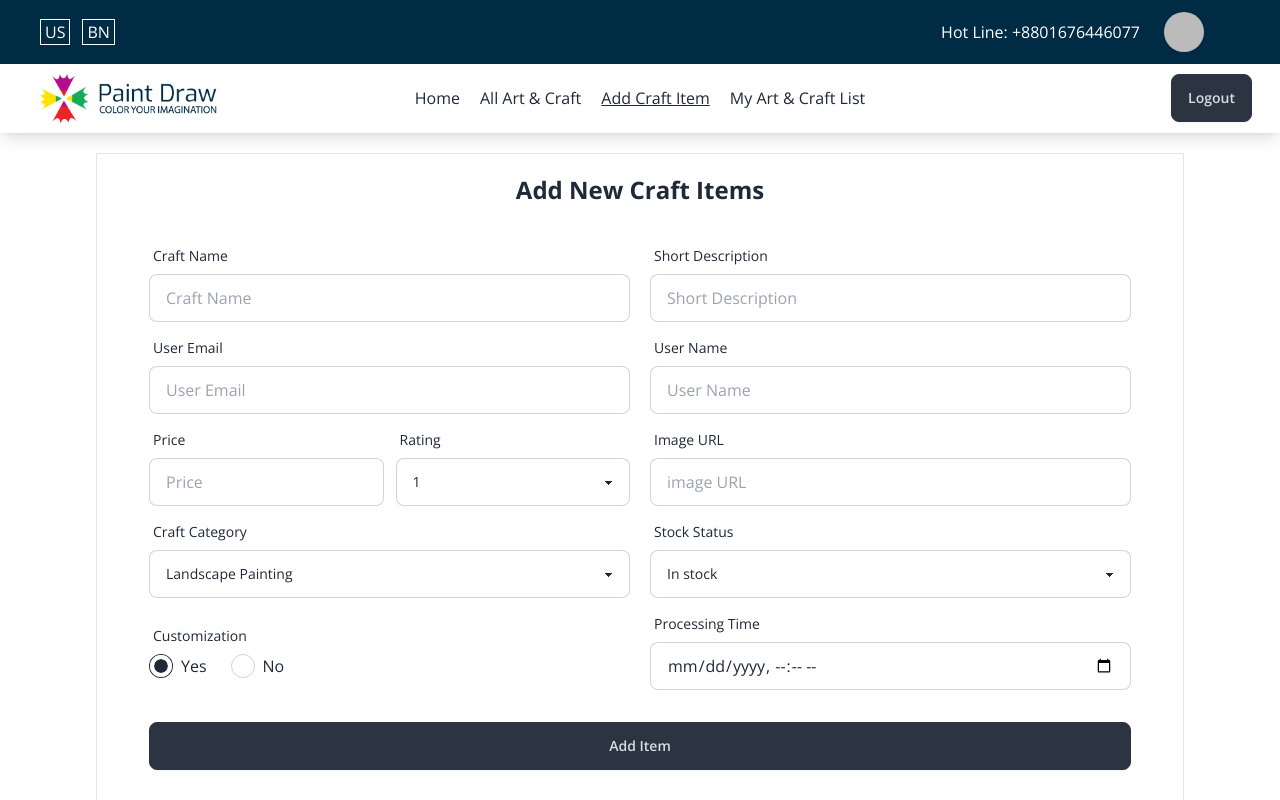
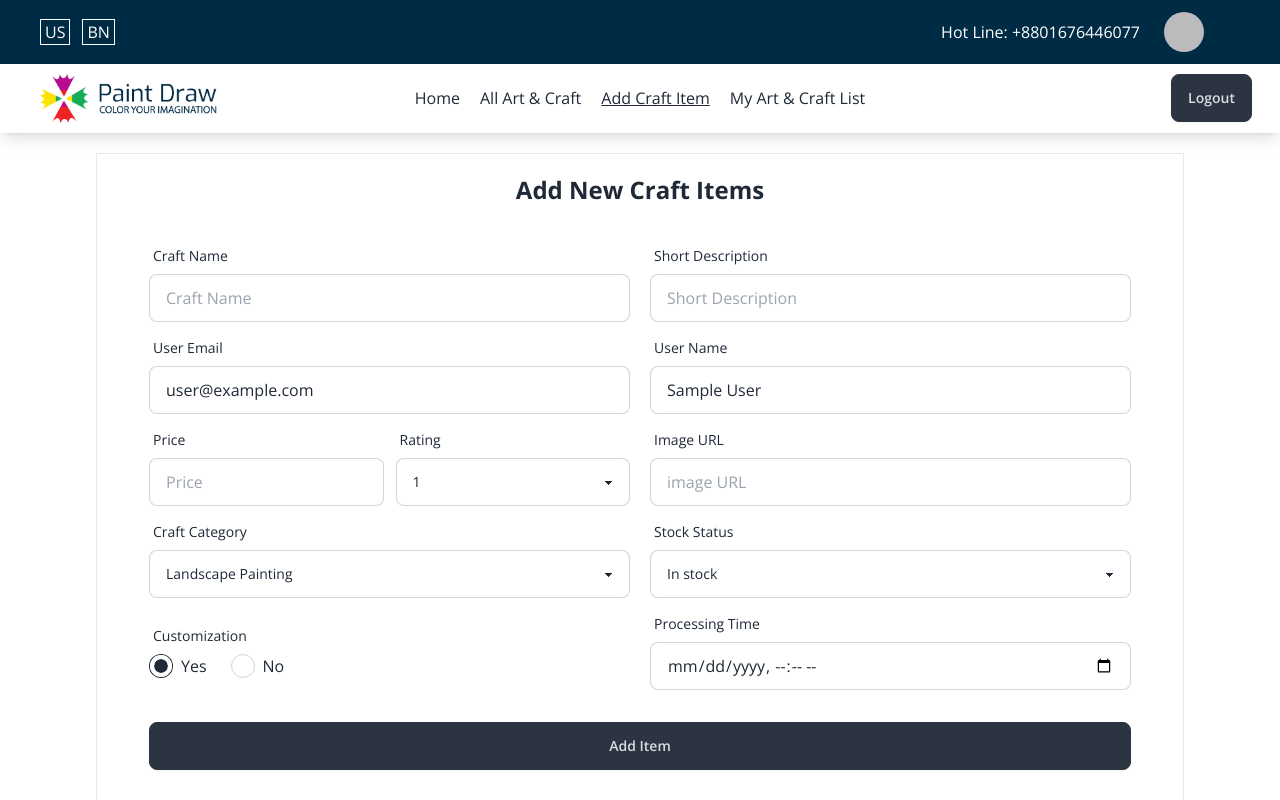
Before and after one commit to shahin-hossain-dev/paint-draw-client, a React (Vite) app: page /add-painting-craft in a window 1280 px wide. Shown: the top 800 px of the page. Built offline with nearby package versions, Linux system fonts and the light colour scheme; no server answers; sample sign-in values are in the browser's storage.

Commit message:
add craft page updated functionality

```diff
--- a/src/components/PaintingCraft/PaintingCraft.jsx
+++ b/src/components/PaintingCraft/PaintingCraft.jsx
@@ -13,7 +13,7 @@ const PaintingCraft = ({ craft }) => {
     price,
     rating,
     imageURL,
-    craftCategory,
+    subcategory_name,
     stockStatus,
     customization,
     processingTime,
@@ -37,7 +37,7 @@ const PaintingCraft = ({ craft }) => {
         <div className="flex items-center justify-between text-gray-500">
           <div className="flex items-center gap-2">
             <BiCategoryAlt className="text-neutral" />
-            <p>{craftCategory}</p>
+            <p>{subcategory_name}</p>
           </div>
           <div className="flex items-center gap-2 ">
             <FaStar className="text-[#FFA534]" />
--- a/src/pages/AddPaintingCraft/AddPaintingCraft.jsx
+++ b/src/pages/AddPaintingCraft/AddPaintingCraft.jsx
@@ -1,8 +1,11 @@
-import React from "react";
+import React, { useContext } from "react";
 import Navbar from "../shared/Navbar/Navbar";
 import Swal from "sweetalert2";
+import { AuthContext } from "../../providers/AuthProvider";
 
 const AddPaintingCraft = () => {
+  const { user } = useContext(AuthContext);
+  console.log(user.displayName);
   const handleAddCraft = (e) => {
     e.preventDefault();
     const form = e.target;
@@ -13,7 +16,7 @@ const AddPaintingCraft = () => {
     const price = form.price.value;
     const rating = form.rating.value;
     const imageURL = form.imageURL.value;
-    const craftCategory = form.craftCategory.value;
+    const subcategory_name = form.craftCategory.value;
     const stockStatus = form.stockStatus.value;
     const customization = form.customization.value;
     const processingTime = form.processingTime.value;
@@ -26,7 +29,7 @@ const AddPaintingCraft = () => {
       price,
       rating,
       imageURL,
-      craftCategory,
+      subcategory_name,
       stockStatus,
       customization,
       processingTime,
@@ -96,6 +99,7 @@ const AddPaintingCraft = () => {
                   <input
                     type="email"
                     name="email"
+                    defaultValue={user?.email}
                     placeholder="User Email"
                     className="input input-bordered"
                     required
@@ -108,6 +112,7 @@ const AddPaintingCraft = () => {
                   <input
                     type="text"
                     name="userName"
+                    defaultValue={user?.displayName}
                     placeholder="User Name"
                     className="input input-bordered"
                     required
--- a/src/pages/AllArtCrafts/AllArtCrafts.jsx
+++ b/src/pages/AllArtCrafts/AllArtCrafts.jsx
@@ -5,8 +5,7 @@ import { Link, useLoaderData } from "react-router-dom";
 
 const AllArtCrafts = () => {
   const allCraft = useLoaderData();
-  const [craftIdCount, setCraftIdCount] = useState(0);
-  useEffect(() => {}, []);
+
   return (
     <div>
       <Navbar />
@@ -38,7 +37,7 @@ const AllArtCrafts = () => {
                 <tr key={craft._id}>
                   <th>{idx + 1}</th>
                   <td>{craft.craftName}</td>
-                  <td>{craft.craftCategory}</td>
+                  <td>{craft.subcategory_name}</td>
                   <td>{craft.stockStatus}</td>
                   <td>{craft.userName}</td>
                   <td>
--- a/src/pages/PaintingCraftDetails/PaintingCraftDetails.jsx
+++ b/src/pages/PaintingCraftDetails/PaintingCraftDetails.jsx
@@ -27,7 +27,7 @@ const PaintingCraftDetails = () => {
     price,
     rating,
     imageURL,
-    craftCategory,
+    subcategory_name,
     stockStatus,
     customization,
     processingTime,
@@ -59,7 +59,7 @@ const PaintingCraftDetails = () => {
               <p className="py-6">{shortDescription}</p>
               <div className="flex items-center gap-2">
                 <h4 className="font-semibold">Craft Category:</h4>
-                <p>{craftCategory}</p>
+                <p>{subcategory_name}</p>
               </div>
               <div className="flex items-center gap-2">
                 <h4 className="font-semibold">Stock Status:</h4>
--- a/src/routes/Route.jsx
+++ b/src/routes/Route.jsx
@@ -29,7 +29,11 @@ const router = createBrowserRouter([
       },
       {
         path: "/add-painting-craft",
-        element: <AddPaintingCraft />,
+        element: (
+          <PrivateRoute>
+            <AddPaintingCraft />
+          </PrivateRoute>
+        ),
       },
       {
         path: "/craft-details/:id",
```
